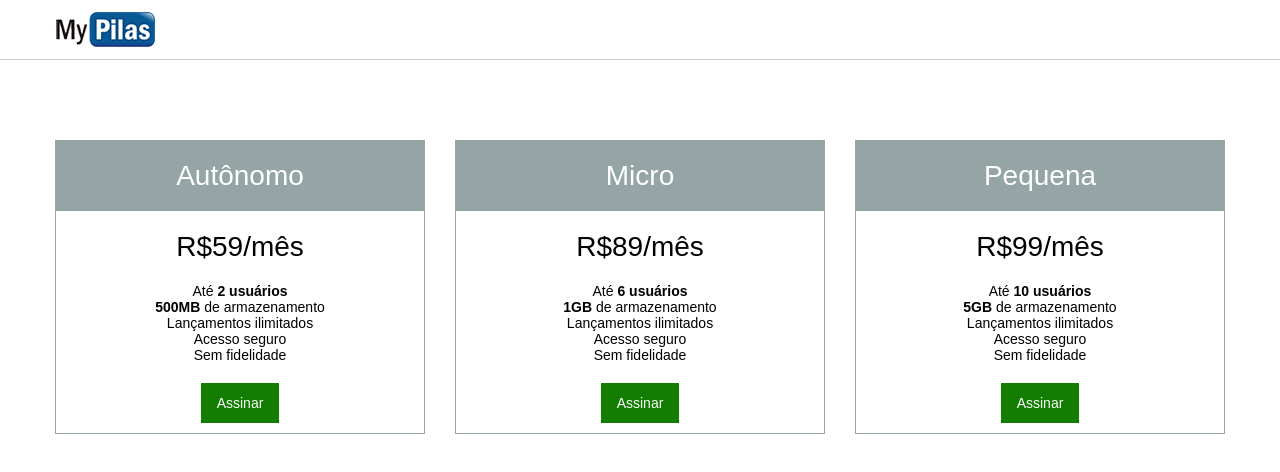
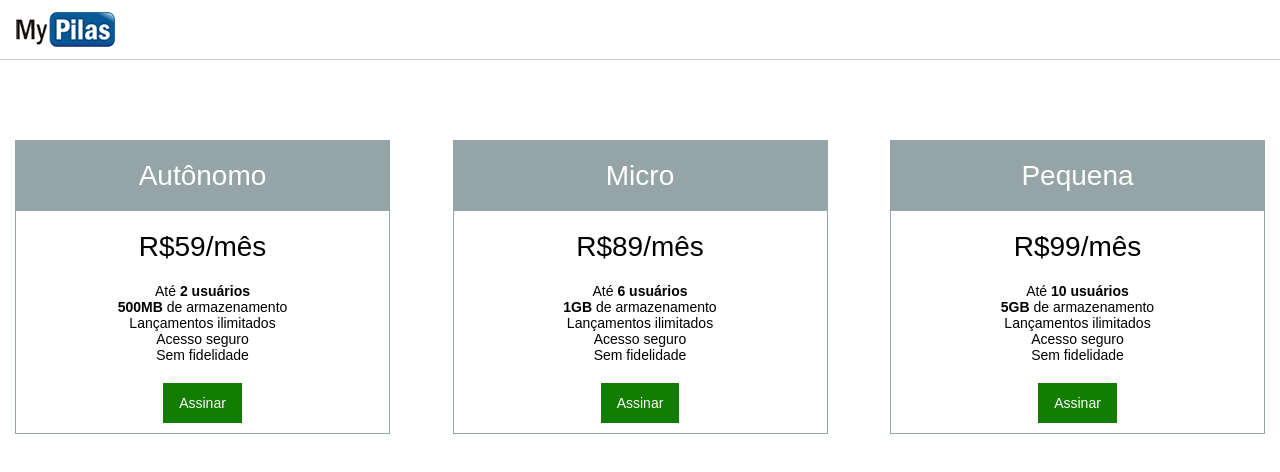
Before and after one commit to maiarabaltazar/Projeto-Algaworks, a plain HTML site: page index.html in a window 1280 px wide. Drawn offline with Linux system fonts and the light colour scheme.

Commit message:
Layout fixo e fluído

```diff
--- a/css/estilos.css
+++ b/css/estilos.css
@@ -19,7 +19,7 @@ header img {
 }
 
 .container {
-  width: 1200px;
+  width: 100%; /*assim, fica compatível com qualquer dispositivo*/
   padding-left: 15px; /*espaçamento esquerdo*/
   padding-right: 15px; /*espaçamento direito*/
   margin: 0 auto; /*centraliza o container*/
@@ -38,9 +38,9 @@ header img {
 article {  /*plano*/
   padding: 10px;
   border: 1px solid #95a4a5;
-  width: 370px;
+  width: 30%;
   float: left; /*coloca os planos/caixas para flutuar a esquerda*/
-  margin-right: 30px; /*para ficar um espaço entre os planos*/
+  margin-right: 5%; /*para ficar um espaço entre os planos*/
 }
 
 article > h2 { /*título do plano*/
```
